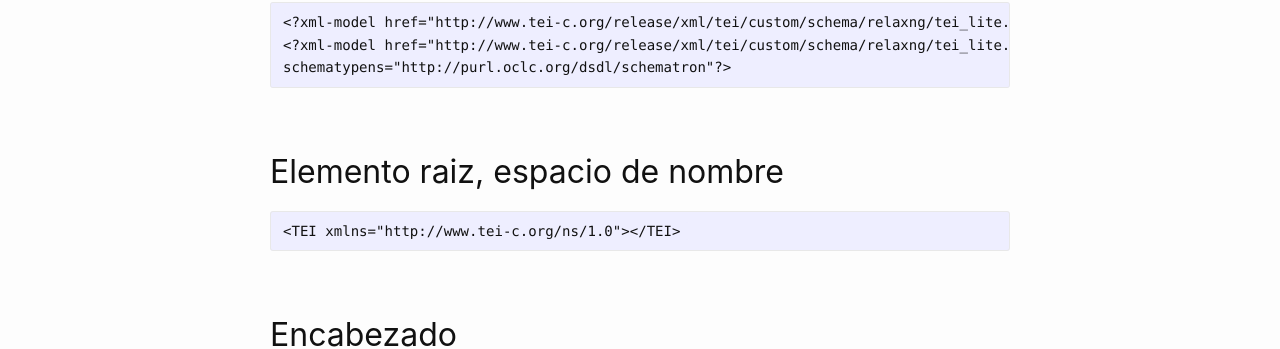
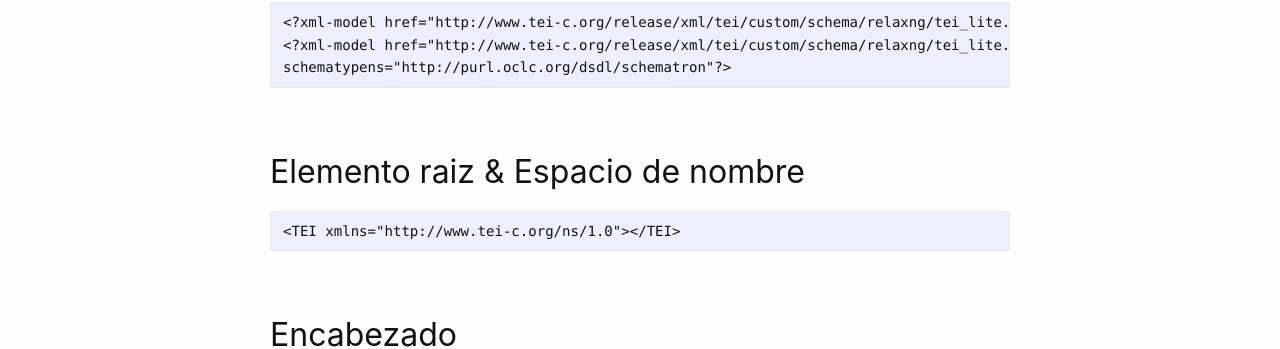
Before and after one commit to miladvh/miladvh.github.io, a Jekyll site: the page built from _posts/2021-10-11-tei.md, in a window 1280 px wide. Shown: the part 806-1155 px from the top of the page. Built offline with Jekyll 4.4.1, drawn with Linux system fonts in a browser that asks for light colours.

Commit message:
Update 2021-10-11-tei.md

````diff
--- a/_posts/2021-10-11-tei.md
+++ b/_posts/2021-10-11-tei.md
@@ -23,7 +23,7 @@ Algunos principios básicos del **TEI** son que es *independiente* de cualquier
 <?xml-model href="http://www.tei-c.org/release/xml/tei/custom/schema/relaxng/tei_lite.rng" type="application/xml"
 schematypens="http://purl.oclc.org/dsdl/schematron"?>
 ```
-## Elemento raiz, espacio de nombre
+## Elemento raiz & Espacio de nombre
 ```
 <TEI xmlns="http://www.tei-c.org/ns/1.0"></TEI>
 ```
````
